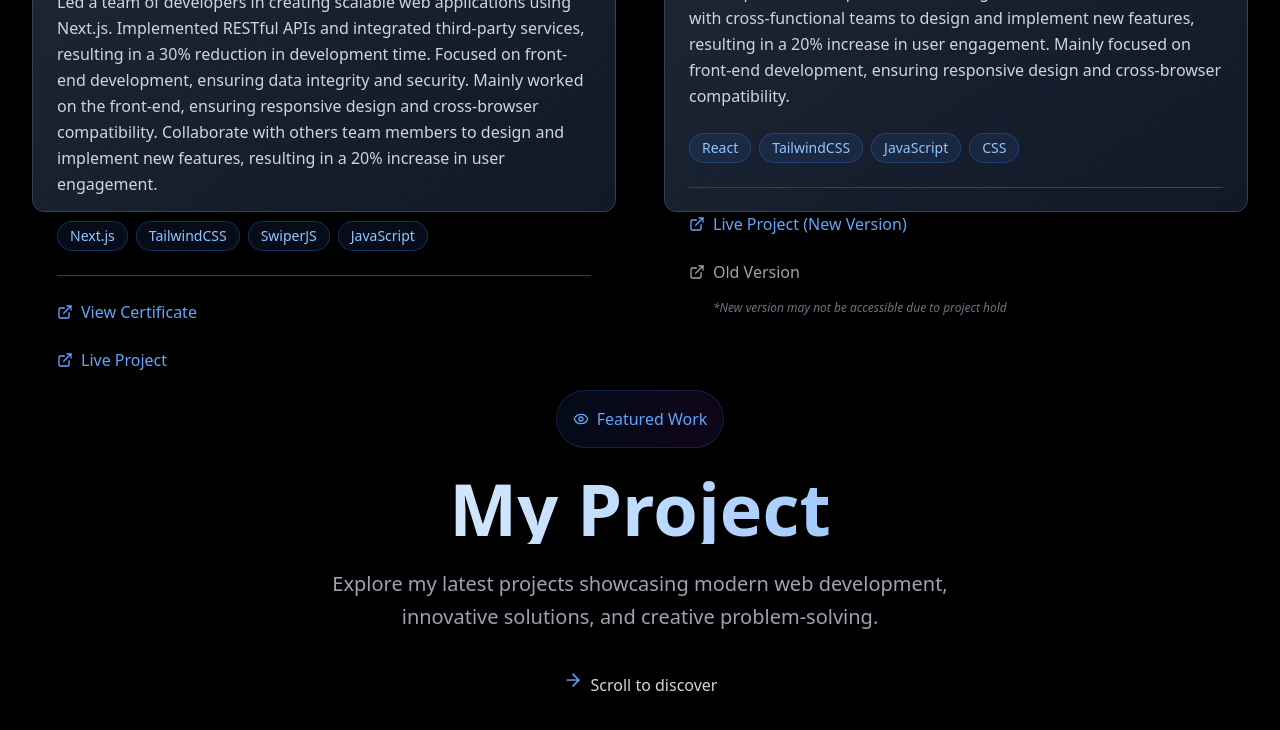
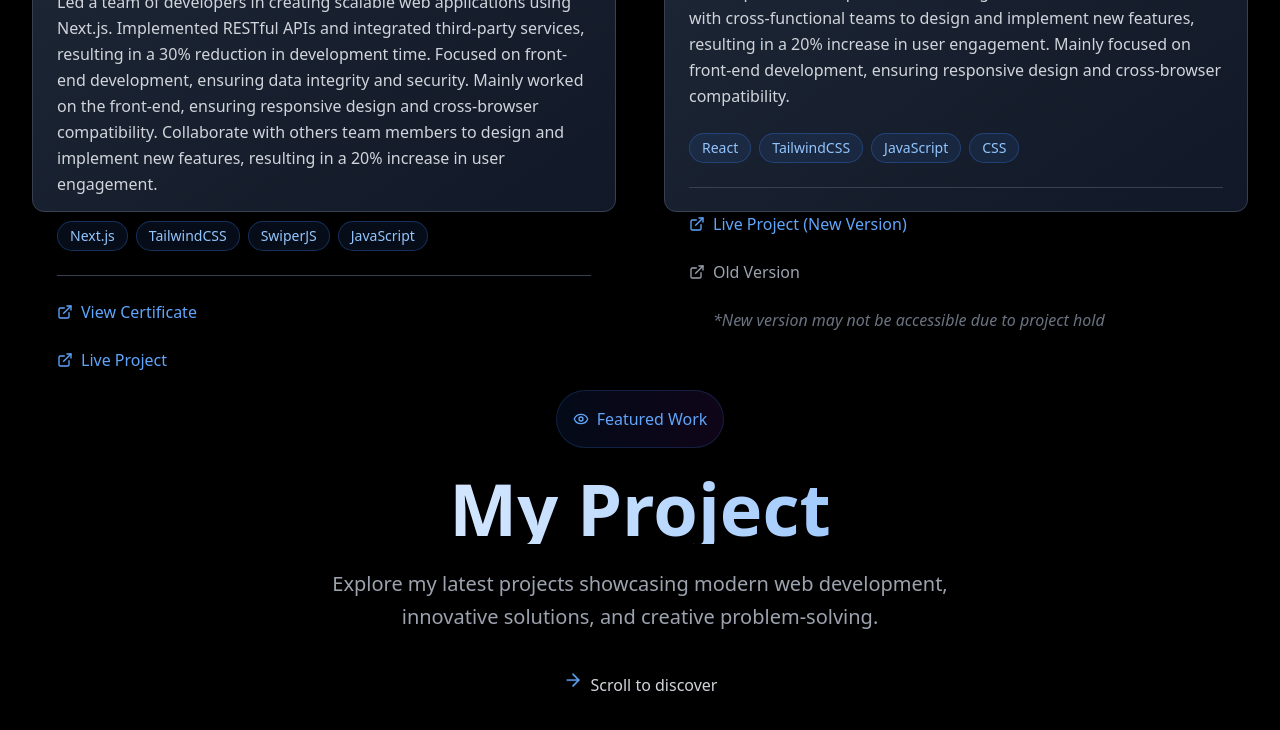
Before and after one commit to ittarek/myProtFolio, a React (Vite) app: page / in a window 1280 px wide. Shown: the part 2798-3528 px from the top of the page. Built offline with nearby package versions, Linux system fonts and the light colour scheme.

Commit message:
add more style

```diff
--- a/src/Components/Experiences/Experiences.jsx
+++ b/src/Components/Experiences/Experiences.jsx
@@ -139,7 +139,7 @@ export const Experiences = () => {
                         <span className="font-medium">Old Version</span>
                       </a>
 
-                      <p className="text-xs text-gray-500 italic pl-6">
+                      <p className="text-md text-gray-500 italic pl-6 ">
                         *New version may not be accessible due to project hold
                       </p>
                     </div>
```
